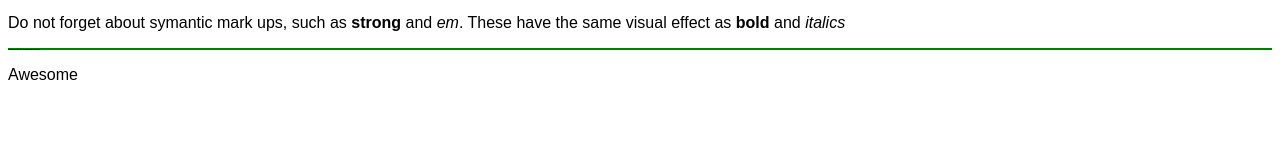
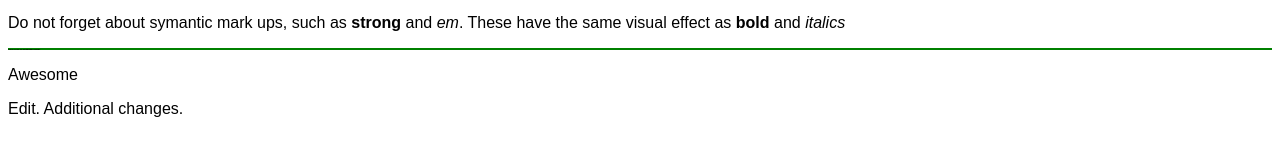
Before and after one commit to anariesco/CFG_First_Site, a plain HTML site: page index.html in a window 1280 px wide. Shown: the part 414-570 px from the top of the page. Drawn offline with Linux system fonts and the light colour scheme.

Commit message:
Changes to html

```diff
--- a/index.html
+++ b/index.html
@@ -14,5 +14,6 @@
     <p>Do not forget about symantic mark ups, such as <strong>strong</strong> and <em>em</em>. These have the same visual effect as <b>bold</b> and <i>italics</i></p>
     <h2>This is to test the background options.</h2>
         <p>Awesome</p>
+        <p>Edit. Additional changes.</p>
   </body>
 </html>
```
